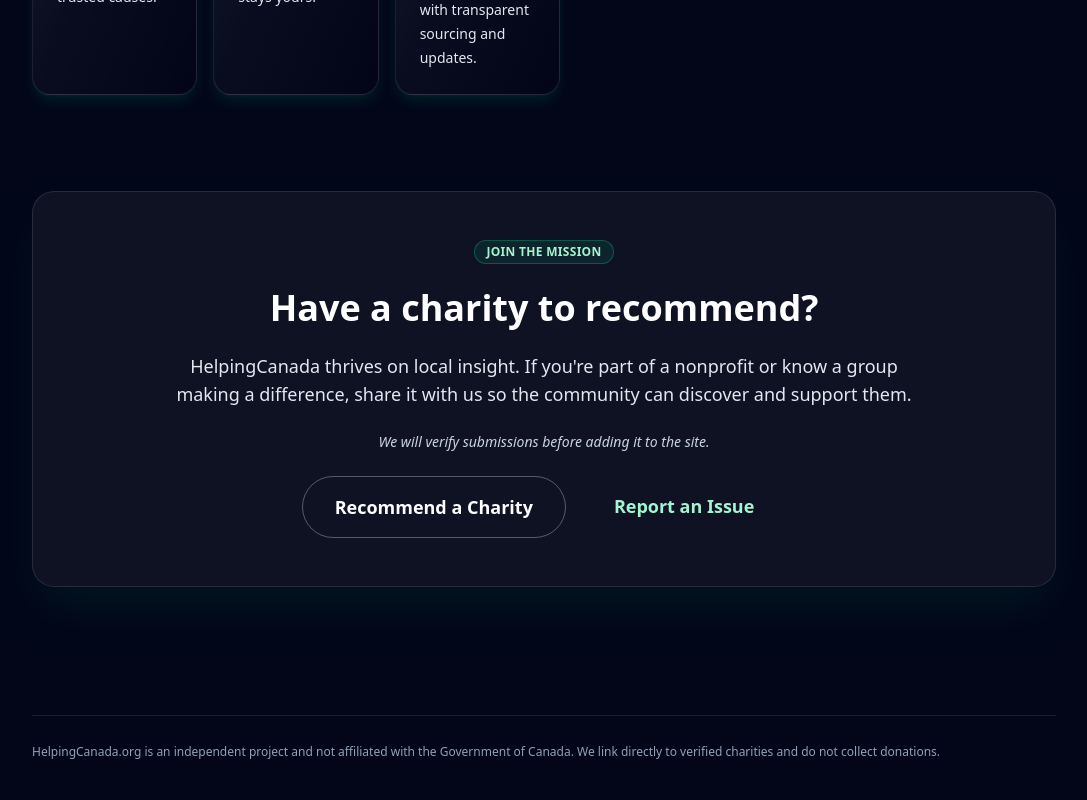
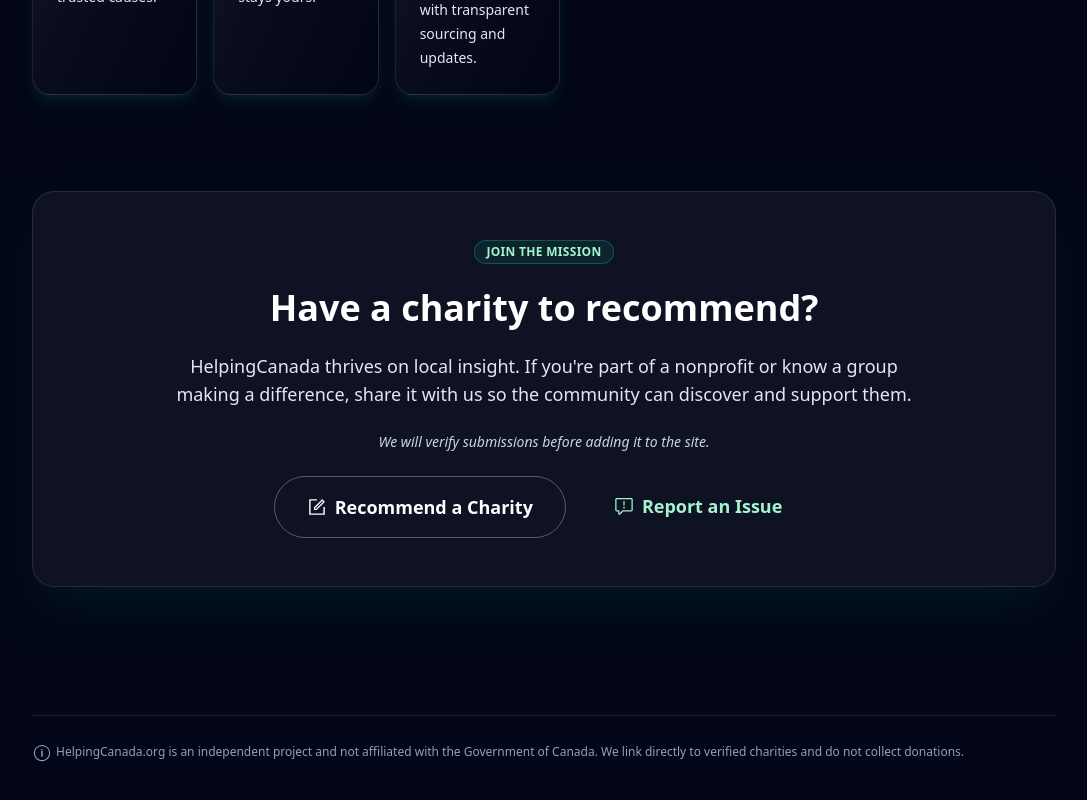
Before and after one commit to gmook9/helpingCanada, a Next.js app: page / in a window 1280 px wide. Shown: the part 1508-2308 px from the top of the page, without its empty margins (96-1183 px from the left). Built offline with nearby package versions, Linux system fonts and the light colour scheme.

Commit message:
added icons for report, info, and recommend buttons

```diff
--- a/src/app/page.tsx
+++ b/src/app/page.tsx
@@ -5,6 +5,11 @@
 import { Button } from "@/components/ui/button";
 import { Card, CardDescription, CardHeader, CardTitle } from "@/components/ui/card";
 import DotGrid from "@/components/DotGrid";
+
+// Icons - https://react-icons.github.io/react-icons
+import { AiOutlineForm } from "react-icons/ai";
+import { GoReport } from "react-icons/go";
+import { IoIosInformationCircleOutline } from "react-icons/io";
 
 export default function Home() {
   const highlights = [
@@ -226,6 +231,7 @@
                     size="lg"
                     className="border-white/30 text-white hover:border-emerald-300 hover:bg-white/10 hover:text-emerald-100"
                   >
+                    <AiOutlineForm  className="h-5 w-5 mr-2" />
                     Recommend a Charity
                   </Button>
                 </Link>
@@ -236,6 +242,7 @@
                     size="lg"
                     className="text-emerald-200 transition hover:bg-white/10 hover:text-emerald-100"
                   >
+                    <GoReport   className="h-5 w-5 mr-2" />
                     Report an Issue
                   </Button>
                 </Link>
@@ -246,6 +253,7 @@
 
         <footer className="mx-auto w-full max-w-6xl px-6 pb-12 text-xs leading-6 text-slate-400 sm:px-10 lg:px-16">
           <p className="border-t border-white/10 pt-6">
+          <IoIosInformationCircleOutline className="inline h-5 w-5 mr-1" />
             HelpingCanada.org is an independent project and not affiliated with the Government of Canada. We link directly to verified
             charities and do not collect donations.
           </p>
```
